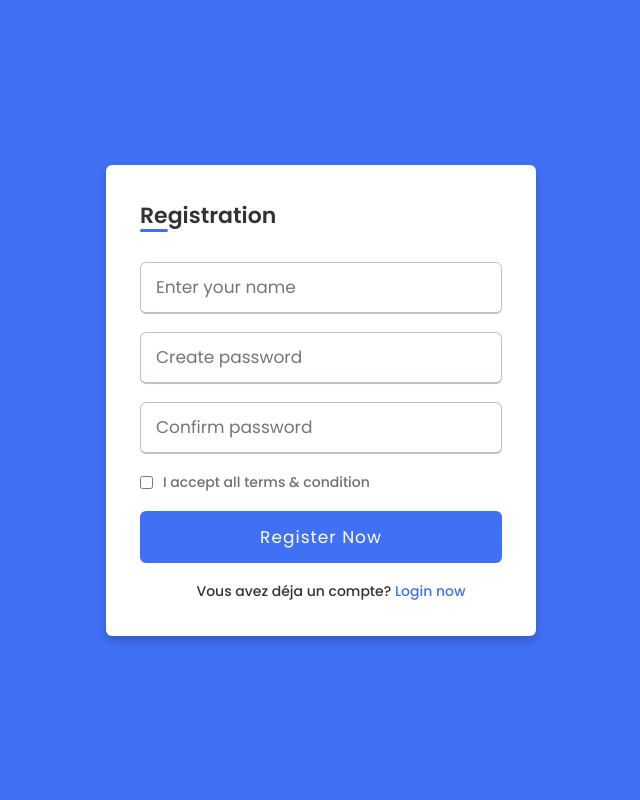
After one commit to TangiLH/siam-game-project, a PHP site: page /sign-up.html in a window 1280 px wide. The commit adds this page. Shown: the whole page, without its empty margins (319-959 px from the left). Run offline with PHP 8.4, Linux system fonts and the light colour scheme.

Commit message:
login & sign up html

```diff
--- /dev/null
+++ b/pages/css/style.css
@@ -0,0 +1,95 @@
+@import url('https://fonts.googleapis.com/css?family=Poppins:400,500,600,700&display=swap');
+*{
+  margin: 0;
+  padding: 0;
+  box-sizing: border-box;
+  font-family: 'Poppins', sans-serif;
+}
+body{
+  min-height: 100vh;
+  display: flex;
+  align-items: center;
+  justify-content: center;
+  background: #4070f4;
+}
+.wrapper{
+  position: relative;
+  max-width: 430px;
+  width: 100%;
+  background: #fff;
+  padding: 34px;
+  border-radius: 6px;
+  box-shadow: 0 5px 10px rgba(0,0,0,0.2);
+}
+.wrapper h2{
+  position: relative;
+  font-size: 22px;
+  font-weight: 600;
+  color: #333;
+}
+.wrapper h2::before{
+  content: '';
+  position: absolute;
+  left: 0;
+  bottom: 0;
+  height: 3px;
+  width: 28px;
+  border-radius: 12px;
+  background: #4070f4;
+}
+.wrapper form{
+  margin-top: 30px;
+}
+.wrapper form .input-box{
+  height: 52px;
+  margin: 18px 0;
+}
+form .input-box input{
+  height: 100%;
+  width: 100%;
+  outline: none;
+  padding: 0 15px;
+  font-size: 17px;
+  font-weight: 400;
+  color: #333;
+  border: 1.5px solid #C7BEBE;
+  border-bottom-width: 2.5px;
+  border-radius: 6px;
+  transition: all 0.3s ease;
+}
+.input-box input:focus,
+.input-box input:valid{
+  border-color: #4070f4;
+}
+form .policy{
+  display: flex;
+  align-items: center;
+}
+form h3{
+  color: #707070;
+  font-size: 14px;
+  font-weight: 500;
+  margin-left: 10px;
+}
+.input-box.button input{
+  color: #fff;
+  letter-spacing: 1px;
+  border: none;
+  background: #4070f4;
+  cursor: pointer;
+}
+.input-box.button input:hover{
+  background: #0e4bf1;
+}
+form .text h3{
+ color: #333;
+ width: 100%;
+ text-align: center;
+}
+form .text h3 a{
+  color: #4070f4;
+  text-decoration: none;
+}
+form .text h3 a:hover{
+  text-decoration: underline;
+}
--- /dev/null
+++ b/pages/sign-up.html
@@ -0,0 +1,37 @@
+<!DOCTYPE html>
+<!-- Coding by CodingLab | www.codinglabweb.com-->
+<html lang="en" dir="ltr">
+  <head>
+    <meta charset="UTF-8">
+    <meta name="viewport" content="width=device-width, initial-scale=1.0">
+    <title>Sign Up</title>
+    <link rel="stylesheet" href="css/style.css">
+   </head>
+<body>
+  <div class="wrapper">
+    <h2>Registration</h2>
+    <form action="#">
+      <div class="input-box">
+        <input type="text" placeholder="Enter your name" required>
+      </div>
+      <div class="input-box">
+        <input type="password" placeholder="Create password" required>
+      </div>
+      <div class="input-box">
+        <input type="password" placeholder="Confirm password" required>
+      </div>
+      <div class="policy">
+        <input type="checkbox">
+        <h3>I accept all terms & condition</h3>
+      </div>
+      <div class="input-box button">
+        <input type="Submit" value="Register Now">
+      </div>
+      <div class="text">
+        <h3>Vous avez déja un compte? <a href="login.html">Login now</a></h3>
+      </div>
+    </form>
+  </div>
+
+</body>
+</html>
--- a/testBD.php
+++ b/pages/testBD.php
@@ -7,8 +7,10 @@
 </head>
 <body>
 <?php
-include("functions_BD.php");
-print_r(users());
+include("../php/functions_BD.php");
+$users=users();
+$user=$users[0];
+echo $user->getPseudo();
 ?>
 </body>
 </html>
```
Also changed, not shown: pages/login.html (added, +30 -0 lines), php/User.php (added, +28 -0 lines), php/functions_BD.php (+3 -4 lines), db/projet-web2.sqlite3 (added), test.php (renamed from php/test.php), 2 other files.
